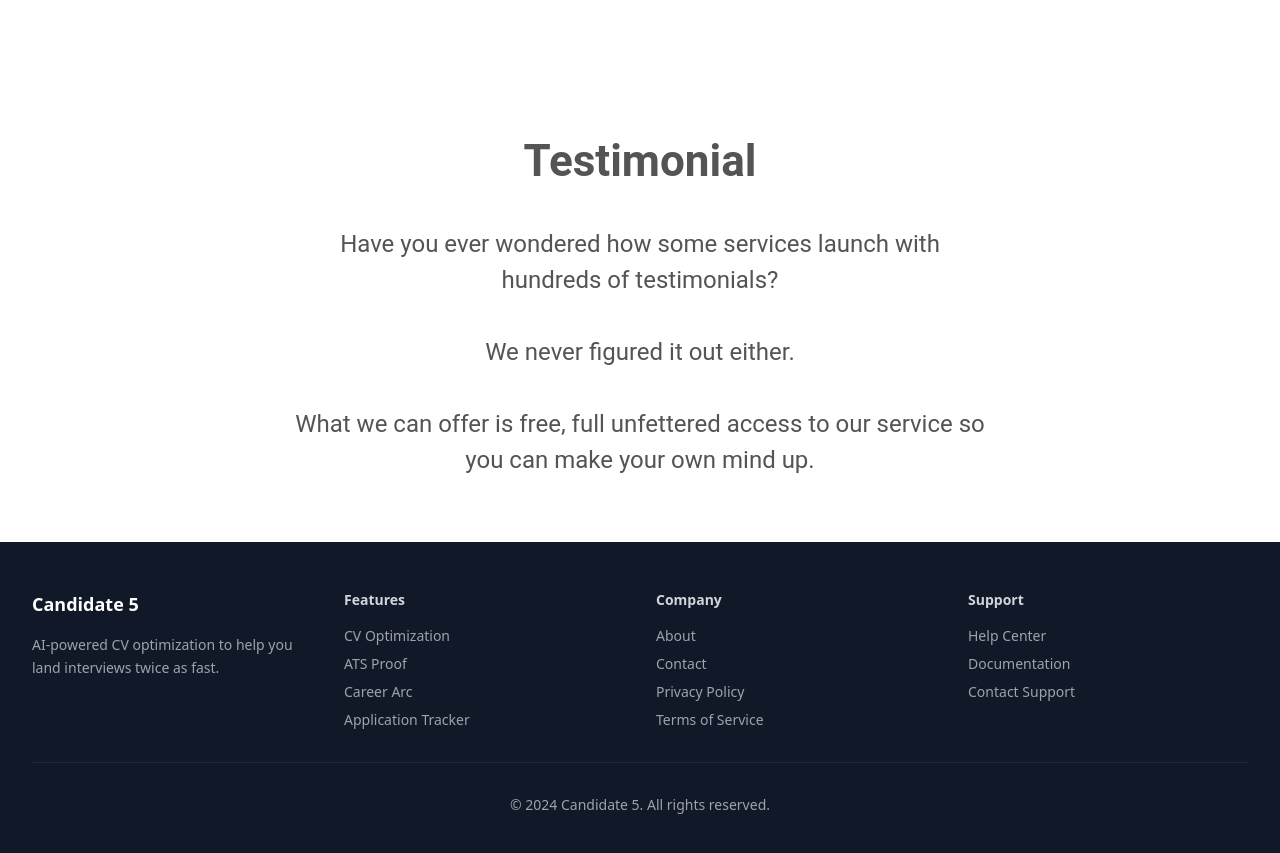
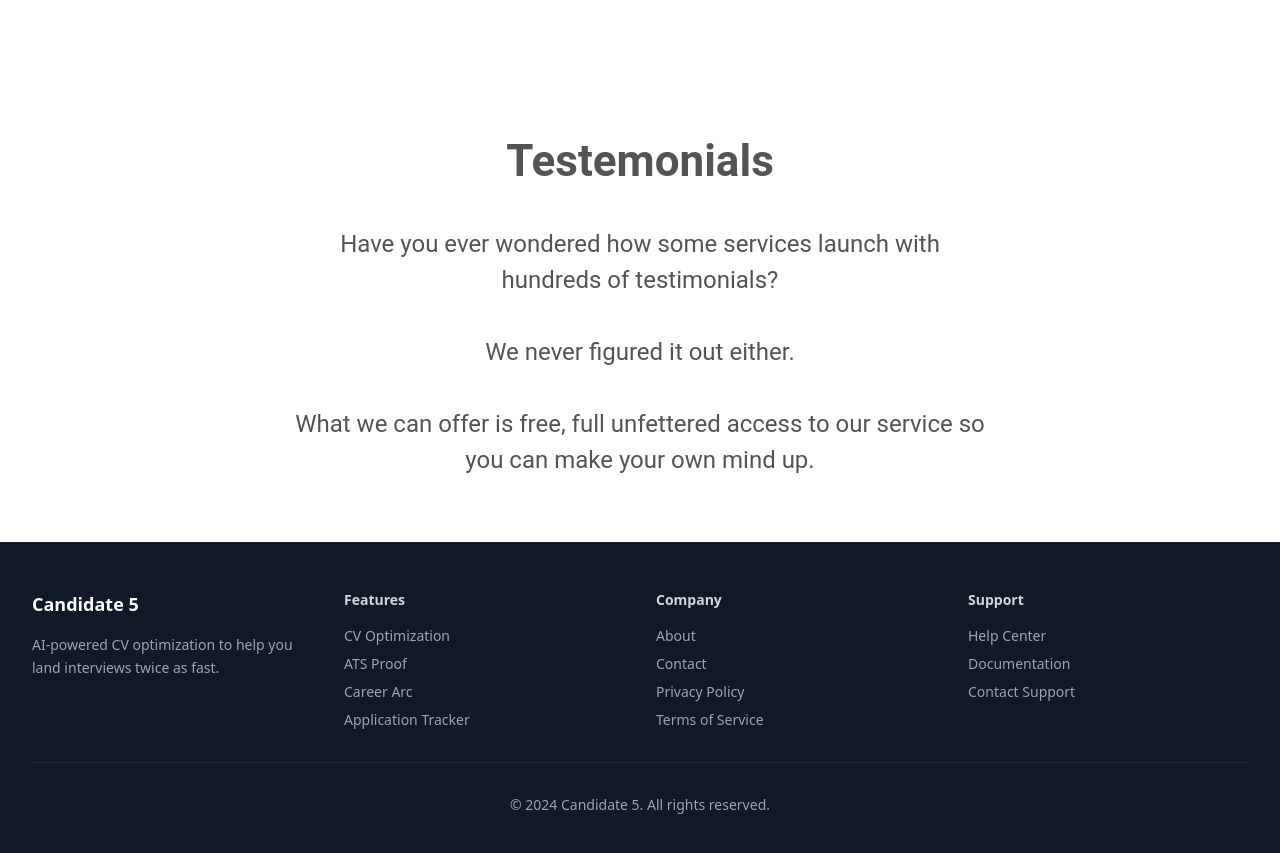
Before and after one commit to Kunle123/C5Frontend, a React (Vite) app in the folder frontend/: page / in a window 1280 px wide. Shown: the part 3480-4333 px from the top of the page. Built offline with nearby package versions, Linux system fonts and the light colour scheme; no server answers.

Commit message:
fix: heading typo to 'Testemonials' and update body text to match user wording exactly

```diff
--- a/frontend/src/pages/Landing.tsx
+++ b/frontend/src/pages/Landing.tsx
@@ -208,12 +208,12 @@ export default function Landing() {
         </div>
       </section>
 
-      {/* Testimonial Section - Desktop/Tablet */}
+      {/* Testemonials Section - Desktop/Tablet */}
       <section className="w-full flex-col items-center py-16 bg-white hidden md:block">
         <div className="w-full max-w-[960px] mx-auto">
           <h2 className="text-center mb-8" style={{ fontFamily: 'Roboto, sans-serif', fontWeight: 700, fontSize: 44, color: '#555454' }}>
-            Testimonial
-          </h2>
+            Testemonials
+            </h2>
           <p className="text-center" style={{ fontFamily: 'Roboto, sans-serif', fontWeight: 400, fontSize: 24, color: '#555454', maxWidth: 700, margin: '0 auto' }}>
             Have you ever wondered how some services launch with hundreds of testimonials?
             <br /><br />
@@ -221,12 +221,12 @@ export default function Landing() {
             <br /><br />
             What we can offer is free, full unfettered access to our service so you can make your own mind up.
           </p>
-        </div>
+          </div>
       </section>
-      {/* Testimonial Section - Mobile Only */}
+      {/* Testemonials Section - Mobile Only */}
       <section className="w-full flex flex-col items-center py-8 bg-white md:hidden">
         <h2 className="text-center mb-8" style={{ fontFamily: 'Roboto, sans-serif', fontWeight: 700, fontSize: 44, color: '#555454' }}>
-          Testimonial
+          Testemonials
         </h2>
         <p className="text-center" style={{ fontFamily: 'Roboto, sans-serif', fontWeight: 400, fontSize: 18, color: '#555454', maxWidth: 375, padding: '0 10px' }}>
           Have you ever wondered how some services launch with hundreds of testimonials?
```
